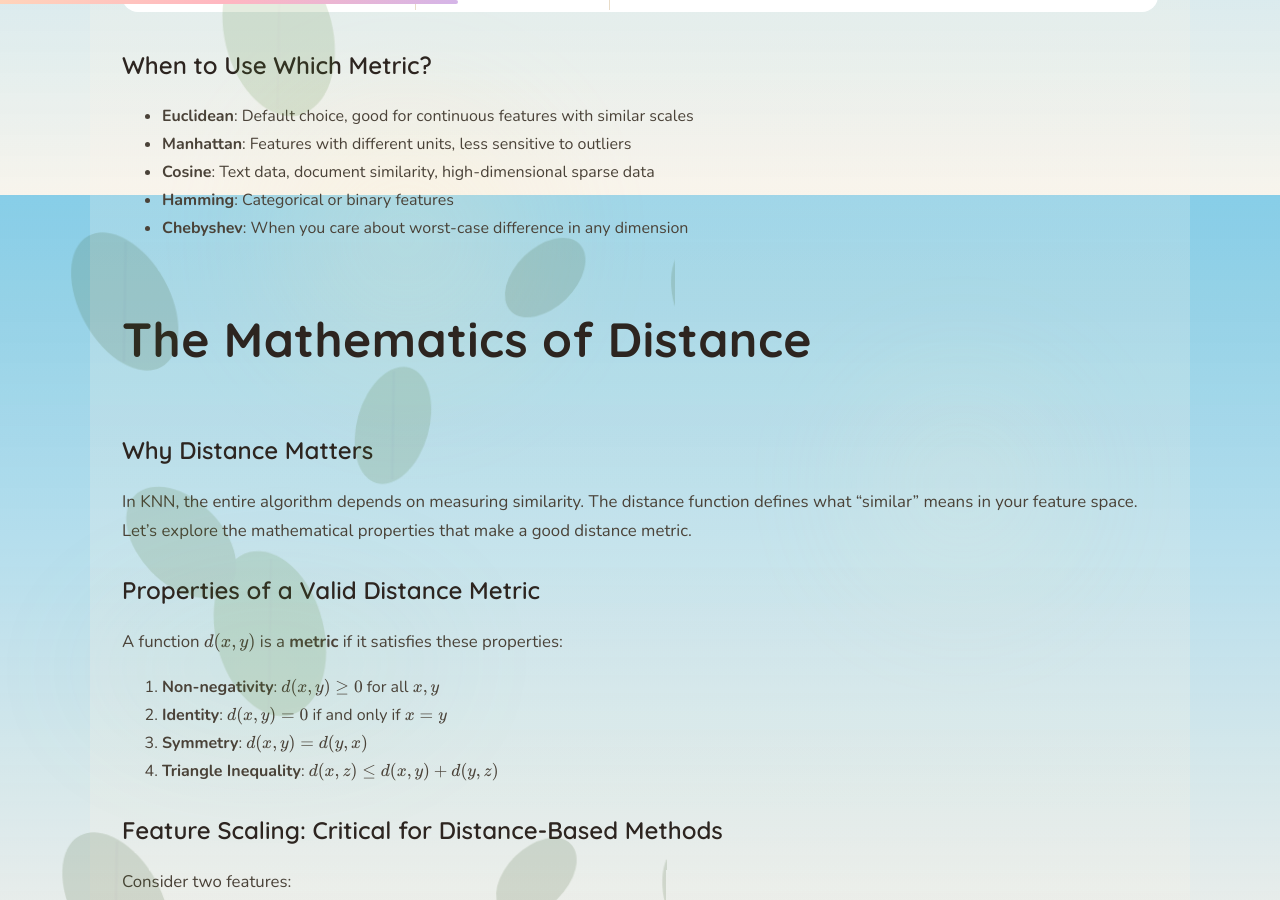
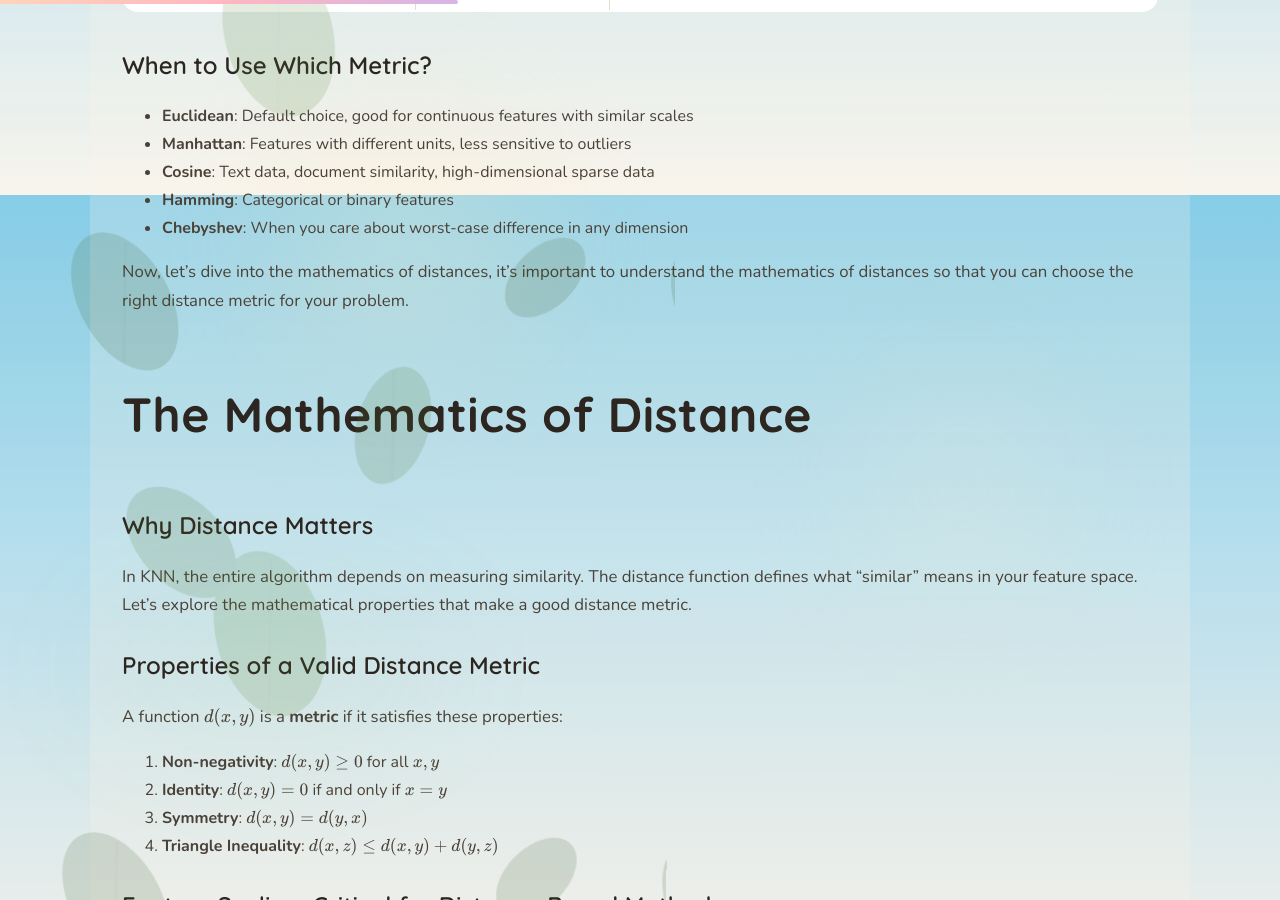
Before and after one commit to mayank1101/mayank1101.github.io, a Jekyll site: the page built from _posts/2025-12-12-knn.md, in a window 1280 px wide and 900 px high, scrolled down 8805 px. Built offline with Jekyll 4.4.1, drawn with Linux system fonts in a browser that asks for light colours.

Commit message:
small changes in text in the post

```diff
--- a/_posts/2025-12-12-knn.md
+++ b/_posts/2025-12-12-knn.md
@@ -272,6 +272,8 @@ Consider points A = [0, 0], B = [3, 4]:
 - **Cosine**: Text data, document similarity, high-dimensional sparse data
 - **Hamming**: Categorical or binary features
 - **Chebyshev**: When you care about worst-case difference in any dimension
+
+Now, let's dive into the mathematics of distances, it's important to understand the mathematics of distances so that you can choose the right distance metric for your problem.
 
 ## The Mathematics of Distance
 
```
